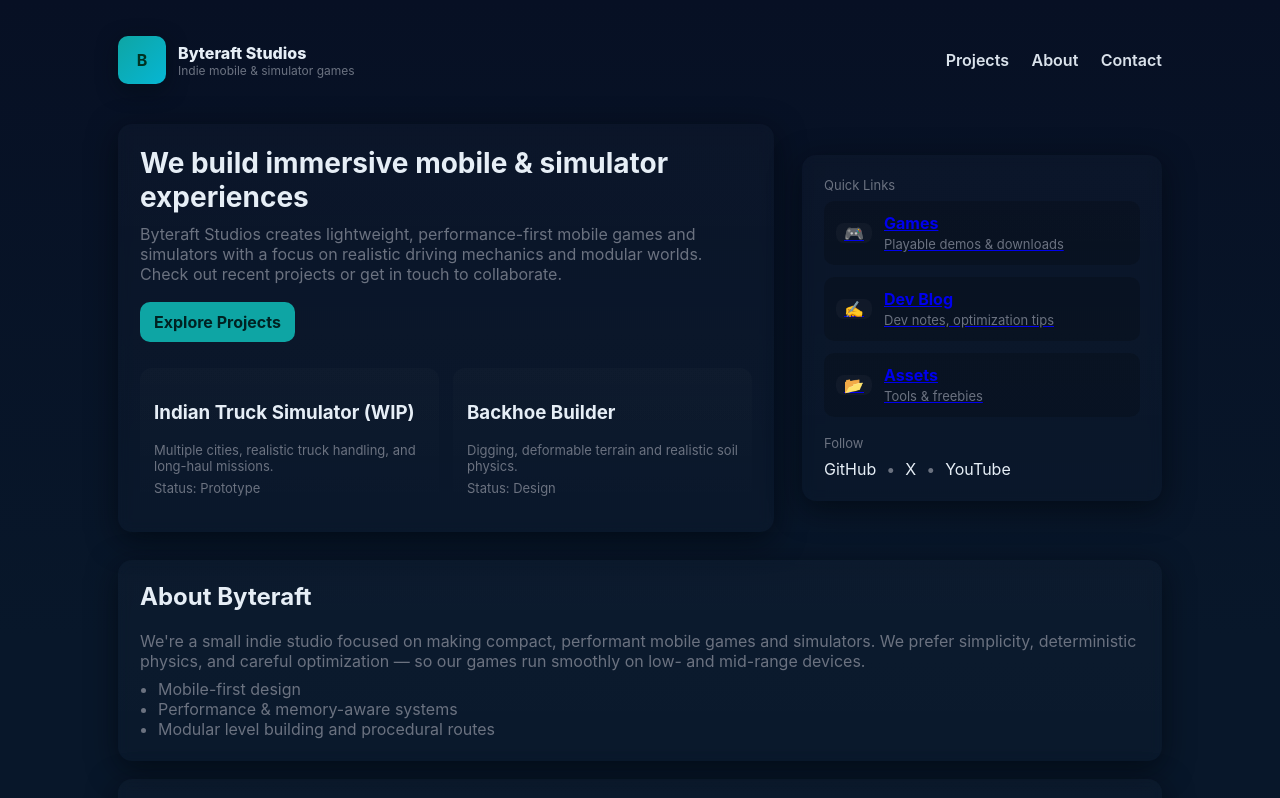
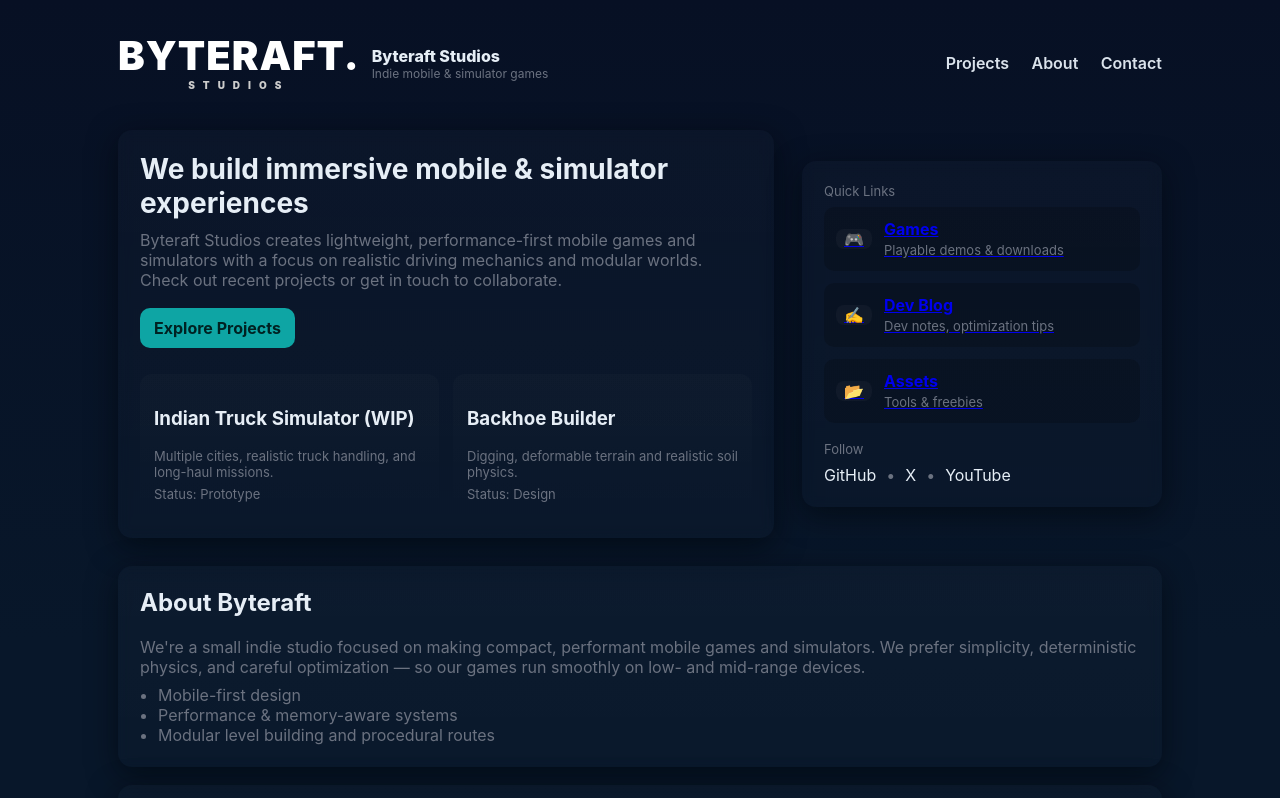
Before and after one commit to studiosbyteraft-boop/studiosbyteraft-boop.github.io, a plain HTML site: page index.html in a window 1280 px wide. Shown: the top 798 px of the page. Drawn offline with Linux system fonts and the light colour scheme.

Commit message:
Update index.html

```diff
--- a/index.html
+++ b/index.html
@@ -50,7 +50,10 @@
   <div class="container">
     <header>
       <div class="brand">
-        <div class="logo">B</div>
+        <div class="logo" style="background:none;box-shadow:none;width:auto;height:auto;padding:0;color:#fff;font-size:32px;font-weight:900;letter-spacing:1px;display:flex;flex-direction:column;line-height:1;">
+  <span style="font-size:40px;font-weight:900;color:#fff;">BYTERAFT<span style="color:#fff;">.</span></span>
+  <span style="font-size:10px;letter-spacing:8px;margin-top:4px;color:#ccc;">STUDIOS</span>
+</div>
         <div>
           <div style="font-weight:800">Byteraft Studios</div>
           <div style="font-size:12px;color:var(--muted)">Indie mobile & simulator games</div>
```
